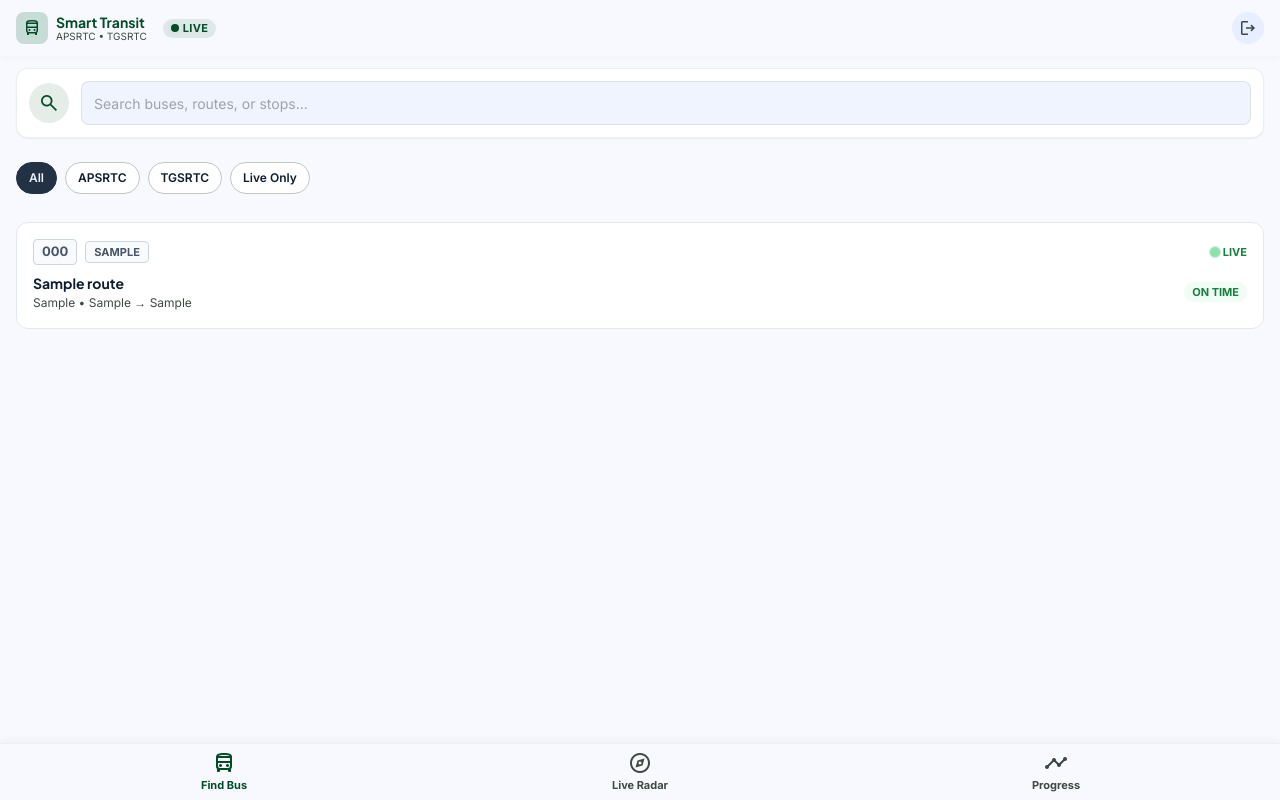
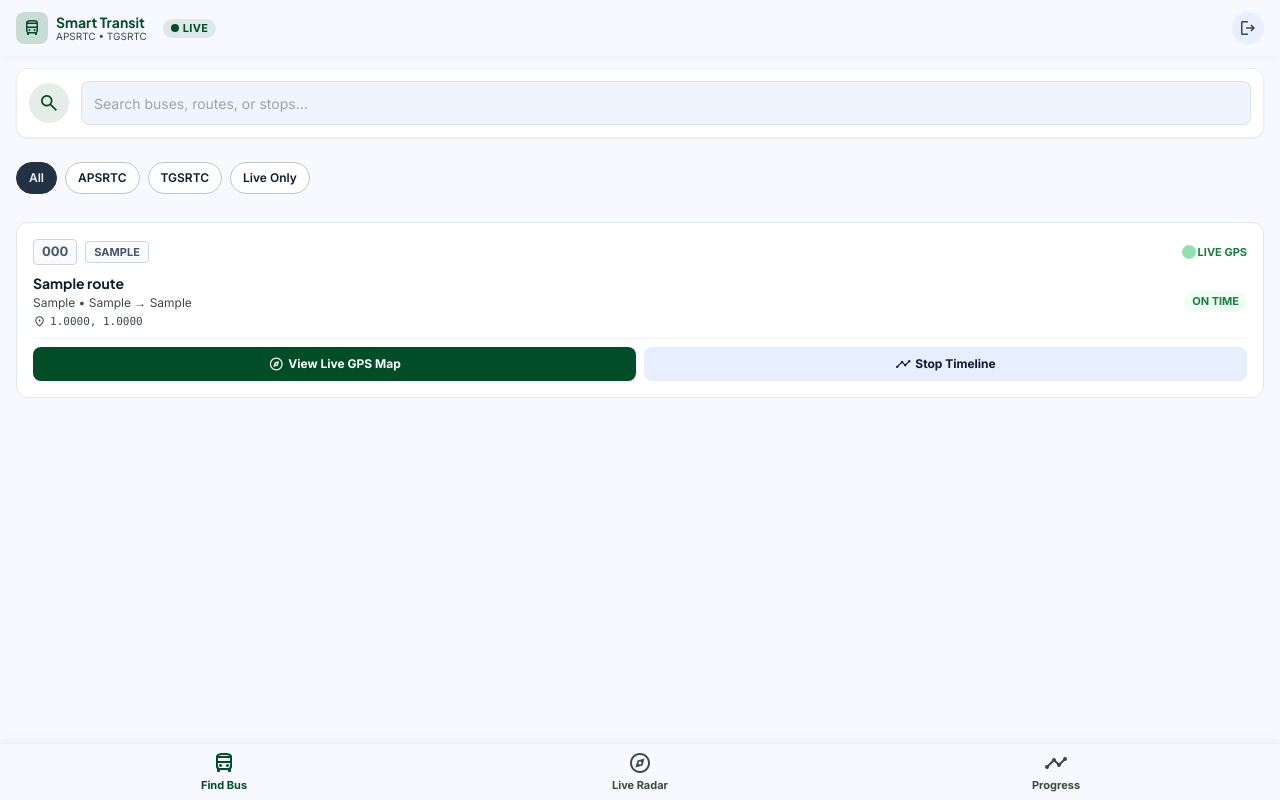
Before and after one commit to chintadachandini7-cloud/Community_project_smart_public_transport, a Flask app: page /user/dashboard in a window 1280 px wide. Run offline with Flask 3, Linux system fonts and the light colour scheme; tables that the repository leaves empty hold one stand-in row (values such as "Sample post"); some libraries are stand-ins or nearby versions.

Commit message:
feat: real-time live map tracking, GPS marker centering, and mini map on passenger dashboard

```diff
--- a/static/js/passenger.js
+++ b/static/js/passenger.js
@@ -12,6 +12,8 @@ let busMarkers = {};
 let stopMarkers = [];
 let routeLine = null;
 let refreshInterval = null;
+let progressMiniMap = null;
+let progressMiniMarker = null;
 
 // ============================================================
 // INITIALIZATION
@@ -45,11 +47,15 @@ function switchTab(tabName) {
     });
 
     // Initialize map on first visit to Live Radar tab
-    if (tabName === 'map' && !map) {
-        setTimeout(initMap, 100);
+    if (tabName === 'map') {
+        if (!map) {
+            setTimeout(initMap, 100);
+        } else {
+            setTimeout(() => map.invalidateSize(), 100);
+        }
     }
-    if (tabName === 'map' && map) {
-        setTimeout(() => map.invalidateSize(), 100);
+    if (tabName === 'progress' && progressMiniMap) {
+        setTimeout(() => progressMiniMap.invalidateSize(), 100);
     }
 }
 
@@ -63,12 +69,20 @@ function loadBuses() {
             allBuses = data;
             renderBusList();
             if (map) updateMapMarkers();
-            // Auto-refresh selected bus progress
+            renderMapPills();
+            // Auto-refresh selected bus progress & map
             if (selectedBus) {
-                const updated = allBuses.find(b => b.id === selectedBus.id);
+                const updated = allBuses.find(b => String(b.id) === String(selectedBus.id));
                 if (updated) {
                     selectedBus = updated;
                     updateProgressPanel();
+                    if (map && updated.current_latitude && updated.current_longitude) {
+                        if (busMarkers[updated.id]) {
+                            busMarkers[updated.id].setLatLng([updated.current_latitude, updated.current_longitude]);
+                        }
+                        const coordsEl = document.getElementById('map-bus-coords');
+                        if (coordsEl) coordsEl.textContent = `GPS: ${Number(updated.current_latitude).toFixed(5)}, ${Number(updated.current_longitude).toFixed(5)}`;
+                    }
                 }
             }
         })
@@ -138,9 +152,11 @@ function renderBusList() {
             : (isLive ? `<span class="px-2 py-0.5 rounded-full bg-green-50 text-green-700 text-[11px] font-bold">ON TIME</span>` : '');
 
         const serviceColor = getServiceColor(bus.service_type);
+        const hasCoords = bus.current_latitude && bus.current_longitude;
+        const coordsText = hasCoords ? `${Number(bus.current_latitude).toFixed(4)}, ${Number(bus.current_longitude).toFixed(4)}` : '';
 
         return `
-        <div class="bus-result-card" onclick="selectBus('${bus.id}')">
+        <div class="bus-result-card" onclick="trackOnMap('${bus.id}')">
             <div class="flex items-center justify-between mb-2">
                 <div class="flex items-center gap-2">
                     <span class="px-2 py-0.5 rounded text-[13px] font-bold font-body" style="background:${serviceColor.bg};color:${serviceColor.text};border:1px solid ${serviceColor.border}">
@@ -151,17 +167,29 @@ function renderBusList() {
                     </span>
                 </div>
                 <div class="flex items-center gap-1">
-                    ${isLive ? '<span class="w-2 h-2 rounded-full bg-green-500 live-pulse"></span><span class="text-[11px] font-bold text-green-700">LIVE</span>' : '<span class="text-[11px] text-on-surface-variant">GPS Simulated</span>'}
+                    ${isLive ? '<span class="w-2.5 h-2.5 rounded-full bg-green-500 live-pulse"></span><span class="text-[11px] font-bold text-green-700">LIVE GPS</span>' : '<span class="text-[11px] text-on-surface-variant">GPS Simulated</span>'}
                 </div>
             </div>
-            <div class="flex items-center justify-between">
+            <div class="flex items-center justify-between mb-2">
                 <div class="min-w-0">
                     <p class="font-headline text-[14px] font-bold text-on-surface truncate">${bus.route_name || bus.bus_name || 'Unknown Route'}</p>
                     <p class="text-[12px] text-on-surface-variant">${bus.operator || '--'} • ${bus.source || ''} → ${bus.destination || ''}</p>
+                    ${bus.driver_name ? `<p class="text-[12px] text-primary font-bold mt-1 flex items-center gap-1"><span class="material-symbols-outlined text-[15px]">badge</span> Driver: ${bus.driver_name}</p>` : ''}
+                    ${hasCoords ? `<p class="text-[11px] text-on-surface-variant mt-0.5 font-mono flex items-center gap-1"><span class="material-symbols-outlined text-[13px]">location_on</span> ${coordsText}</p>` : ''}
                 </div>
                 <div class="flex flex-col items-end gap-1 shrink-0 ml-2">
                     ${delayBadge}
                 </div>
+            </div>
+            <div class="flex items-center gap-2 pt-2 border-t border-outline-variant/20 mt-2" onclick="event.stopPropagation()">
+                <button onclick="trackOnMap('${bus.id}')" class="flex-1 py-2 px-3 rounded-lg bg-primary text-white text-[12px] font-bold flex items-center justify-center gap-1 hover:bg-primary-container transition-colors shadow-sm">
+                    <span class="material-symbols-outlined text-[16px]">explore</span>
+                    View Live GPS Map
+                </button>
+                <button onclick="selectBus('${bus.id}')" class="flex-1 py-2 px-3 rounded-lg bg-surface-container text-on-surface text-[12px] font-bold flex items-center justify-center gap-1 hover:bg-surface-container-high transition-colors">
+                    <span class="material-symbols-outlined text-[16px]">timeline</span>
+                    Stop Timeline
+                </button>
             </div>
         </div>`;
     }).join('');
@@ -196,6 +224,40 @@ function trackBusFromMap() {
     }
 }
 
+function trackOnMap(busId) {
+    const bus = allBuses.find(b => String(b.id) === String(busId));
+    if (!bus) return;
+    selectedBus = bus;
+
+    switchTab('map');
+
+    setTimeout(() => {
+        if (!map) initMap();
+        if (map) {
+            map.invalidateSize();
+            if (bus.current_latitude && bus.current_longitude) {
+                map.setView([bus.current_latitude, bus.current_longitude], 15, { animate: true });
+                if (busMarkers[bus.id]) {
+                    busMarkers[bus.id].openPopup();
+                }
+            }
+            showMapBusCard(bus);
+            const recenterBtn = document.getElementById('map-recenter-btn');
+            if (recenterBtn) recenterBtn.style.display = 'flex';
+        }
+    }, 120);
+}
+
+function recenterSelectedBus() {
+    if (!selectedBus || !map) return;
+    if (selectedBus.current_latitude && selectedBus.current_longitude) {
+        map.setView([selectedBus.current_latitude, selectedBus.current_longitude], 15, { animate: true });
+        if (busMarkers[selectedBus.id]) {
+            busMarkers[selectedBus.id].openPopup();
+        }
+    }
+}
+
 function loadProgressData() {
     if (!selectedBus) return;
 
@@ -209,6 +271,13 @@ function loadProgressData() {
     document.getElementById('prog-operator').textContent = (selectedBus.operator || '--') + ' Verified';
     document.getElementById('prog-route-name').textContent = selectedBus.route_name || selectedBus.bus_name || '--';
 
+    const driverInfoEl = document.getElementById('prog-driver-info');
+    if (driverInfoEl) {
+        driverInfoEl.innerHTML = selectedBus.driver_name
+            ? `<span class="material-symbols-outlined text-[15px]">person</span> Driver: <b class="underline">${selectedBus.driver_name}</b>`
+            : '';
+    }
+
     // Update delay status
     if (selectedBus.delay_status === 'DELAYED') {
         document.getElementById('prog-delay-status').textContent = 'DELAYED';
@@ -219,6 +288,8 @@ function loadProgressData() {
         document.getElementById('prog-delay-status').style.color = '#004d27';
         document.getElementById('prog-delay-detail').textContent = 'Running on schedule';
     }
+
+    renderProgressMiniMap();
 
     // Load stops for this bus's route
     if (selectedBus.route_id) {
@@ -235,6 +306,13 @@ function loadProgressData() {
 function updateProgressPanel() {
     if (!selectedBus) return;
 
+    const driverInfoEl = document.getElementById('prog-driver-info');
+    if (driverInfoEl) {
+        driverInfoEl.innerHTML = selectedBus.driver_name
+            ? `<span class="material-symbols-outlined text-[15px]">person</span> Driver: <b class="underline">${selectedBus.driver_name}</b>`
+            : '';
+    }
+
     // Update delay status live
     if (selectedBus.delay_status === 'DELAYED') {
         document.getElementById('prog-delay-status').textContent = 'DELAYED';
@@ -246,6 +324,8 @@ function updateProgressPanel() {
         document.getElementById('prog-delay-detail').textContent = 'Running on schedule';
     }
 
+    renderProgressMiniMap();
+
     // Reload stops timeline
     if (selectedBus.route_id) {
         fetch('/api/stops/' + selectedBus.route_id)
@@ -255,6 +335,50 @@ function updateProgressPanel() {
                 updateMetrics(stops);
             })
             .catch(() => {});
+    }
+}
+
+function renderProgressMiniMap() {
+    if (!selectedBus || !selectedBus.current_latitude || !selectedBus.current_longitude) return;
+
+    const coordsEl = document.getElementById('prog-map-coords');
+    if (coordsEl) {
+        coordsEl.textContent = `${Number(selectedBus.current_latitude).toFixed(5)}, ${Number(selectedBus.current_longitude).toFixed(5)}`;
+    }
+
+    const lat = selectedBus.current_latitude;
+    const lng = selectedBus.current_longitude;
+
+    if (!progressMiniMap) {
+        const miniContainer = document.getElementById('progress-mini-map');
+        if (miniContainer) {
+            progressMiniMap = L.map('progress-mini-map').setView([lat, lng], 15);
+            L.tileLayer('https://{s}.tile.openstreetmap.org/{z}/{x}/{y}.png', {
+                attribution: '&copy; OpenStreetMap',
+                maxZoom: 19
+            }).addTo(progressMiniMap);
+
+            const icon = L.divIcon({
+                className: 'custom-bus-icon-mini',
+                html: `<div style="width:30px;height:30px;border-radius:50%;background:#16a34a;display:flex;align-items:center;justify-content:center;box-shadow:0 2px 6px rgba(0,0,0,0.35);border:2px solid white;">
+                    <span style="color:white;font-size:16px;" class="material-symbols-outlined">directions_bus</span>
+                </div>`,
+                iconSize: [30, 30],
+                iconAnchor: [15, 15]
+            });
+
+            progressMiniMarker = L.marker([lat, lng], { icon })
+                .addTo(progressMiniMap)
+                .bindPopup(`<b>${selectedBus.bus_number}</b><br>Driver: ${selectedBus.driver_name || 'Active'}<br>Live GPS`)
+                .openPopup();
+        }
+    } else {
+        progressMiniMap.setView([lat, lng], 15);
+        if (progressMiniMarker) {
+            progressMiniMarker.setLatLng([lat, lng]);
+            progressMiniMarker.setPopupContent(`<b>${selectedBus.bus_number}</b><br>Driver: ${selectedBus.driver_name || 'Active'}<br>Live GPS`);
+        }
+        setTimeout(() => progressMiniMap.invalidateSize(), 100);
     }
 }
 
@@ -434,13 +558,52 @@ function updateMetrics(stops) {
 // LEAFLET MAP (Live Radar Tab)
 // ============================================================
 function initMap() {
-    map = L.map('live-map').setView([16.5062, 80.6480], 10);
+    let centerLat = 16.5062;
+    let centerLng = 80.6480;
+    let zoomLevel = 10;
+
+    if (selectedBus && selectedBus.current_latitude && selectedBus.current_longitude) {
+        centerLat = selectedBus.current_latitude;
+        centerLng = selectedBus.current_longitude;
+        zoomLevel = 15;
+    } else if (allBuses.length > 0) {
+        const liveBus = allBuses.find(b => b.gps_source === 'Real' || b.status === 'Active Trip') || allBuses[0];
+        if (liveBus && liveBus.current_latitude) {
+            centerLat = liveBus.current_latitude;
+            centerLng = liveBus.current_longitude;
+            zoomLevel = 14;
+        }
+    }
+
+    map = L.map('live-map').setView([centerLat, centerLng], zoomLevel);
     L.tileLayer('https://{s}.tile.openstreetmap.org/{z}/{x}/{y}.png', {
         attribution: '&copy; <a href="https://www.openstreetmap.org/copyright">OpenStreetMap</a> contributors',
         maxZoom: 19
     }).addTo(map);
 
     updateMapMarkers();
+    renderMapPills();
+
+    if (selectedBus) {
+        showMapBusCard(selectedBus);
+    }
+}
+
+function renderMapPills() {
+    const container = document.getElementById('map-live-bus-pills');
+    if (!container) return;
+
+    container.innerHTML = allBuses.map(b => {
+        const isLive = b.gps_source === 'Real' || b.status === 'Active Trip';
+        const isSelected = selectedBus && String(selectedBus.id) === String(b.id);
+        const bg = isSelected ? 'bg-primary text-white border-primary shadow-sm' : (isLive ? 'bg-green-50 text-green-800 border-green-300' : 'bg-white/90 text-on-surface border-outline-variant/40');
+        const star = (b.bus_number || '').includes('00 C') ? '⭐ ' : '';
+
+        return `<button onclick="trackOnMap('${b.id}')" class="shrink-0 h-7 px-2.5 rounded-full text-[11px] font-bold border transition-all flex items-center gap-1 ${bg}">
+            ${isLive ? '<span class="w-1.5 h-1.5 rounded-full bg-green-500 live-pulse"></span>' : ''}
+            <span>${star}${b.bus_number}</span>
+        </button>`;
+    }).join('');
 }
 
 function updateMapMarkers() {
@@ -450,27 +613,49 @@ function updateMapMarkers() {
         if (!bus.current_latitude || !bus.current_longitude) return;
 
         const isLive = bus.gps_source === 'Real' || bus.status === 'Active Trip';
-        const color = isLive ? '#006837' : '#475569';
+        const isSelected = selectedBus && String(selectedBus.id) === String(bus.id);
+        const color = isLive ? '#16a34a' : '#475569';
+        const border = isSelected ? '3px solid #facc15' : '2px solid white';
+        const scale = isSelected ? 'transform:scale(1.2);' : '';
 
         const icon = L.divIcon({
             className: 'custom-bus-icon',
-            html: `<div style="width:28px;height:28px;border-radius:50%;background:${color};display:flex;align-items:center;justify-content:center;box-shadow:0 2px 6px rgba(0,0,0,0.3);border:2px solid white;">
-                <span style="color:white;font-size:14px;" class="material-symbols-outlined">directions_bus</span>
+            html: `<div style="position:relative;width:32px;height:32px;border-radius:50%;background:${color};display:flex;align-items:center;justify-content:center;box-shadow:0 3px 8px rgba(0,0,0,0.35);border:${border};${scale}">
+                ${isLive ? '<span class="animate-ping absolute inline-flex h-full w-full rounded-full bg-green-400 opacity-60"></span>' : ''}
+                <span style="color:white;font-size:16px;z-index:2;" class="material-symbols-outlined">directions_bus</span>
             </div>`,
-            iconSize: [28, 28],
-            iconAnchor: [14, 14]
+            iconSize: [32, 32],
+            iconAnchor: [16, 16]
         });
+
+        const popupContent = `
+            <div style="font-family:sans-serif;padding:4px;min-width:170px;">
+                <div style="font-size:14px;font-weight:bold;color:#004d27;">${bus.bus_number}</div>
+                <div style="font-size:12px;color:#555;margin-bottom:4px;">${bus.route_name || bus.bus_name || ''}</div>
+                <div style="display:inline-block;padding:2px 6px;border-radius:4px;background:${isLive ? '#dcfce7' : '#f1f5f9'};color:${isLive ? '#15803d' : '#475569'};font-size:11px;font-weight:bold;margin-bottom:4px;">
+                    ${isLive ? '🟢 LIVE GPS STREAM' : 'GPS Simulated'}
+                </div>
+                ${bus.driver_name ? `<div style="font-size:11px;color:#1d4ed8;font-weight:bold;">Driver: ${bus.driver_name}</div>` : ''}
+                <div style="font-size:10px;color:#666;font-family:monospace;margin-top:2px;">
+                    GPS: ${Number(bus.current_latitude).toFixed(5)}, ${Number(bus.current_longitude).toFixed(5)}
+                </div>
+            </div>`;
 
         if (busMarkers[bus.id]) {
             busMarkers[bus.id].setLatLng([bus.current_latitude, bus.current_longitude]);
+            busMarkers[bus.id].setIcon(icon);
+            busMarkers[bus.id].setPopupContent(popupContent);
         } else {
             const marker = L.marker([bus.current_latitude, bus.current_longitude], { icon })
                 .addTo(map)
+                .bindPopup(popupContent)
                 .on('click', () => {
                     selectedBus = bus;
                     showMapBusCard(bus);
+                    const recenterBtn = document.getElementById('map-recenter-btn');
+                    if (recenterBtn) recenterBtn.style.display = 'flex';
                 });
-            marker.bindTooltip(`${bus.bus_number} — ${bus.route_name || bus.bus_name || ''}`, { direction: 'top', offset: [0, -16] });
+            marker.bindTooltip(`${bus.bus_number} (${bus.driver_name || bus.operator})`, { direction: 'top', offset: [0, -18] });
             busMarkers[bus.id] = marker;
         }
     });
@@ -482,8 +667,16 @@ function showMapBusCard(bus) {
     document.getElementById('map-bus-route').textContent = bus.route_name || bus.bus_name || '';
 
     const isLive = bus.gps_source === 'Real' || bus.status === 'Active Trip';
-    document.getElementById('map-bus-status').textContent = isLive ? 'LIVE' : 'Simulated';
+    document.getElementById('map-bus-status').textContent = isLive ? 'LIVE GPS' : 'Simulated';
     document.getElementById('map-bus-status-dot').style.background = isLive ? '#16a34a' : '#94a3b8';
+
+    const driverEl = document.getElementById('map-bus-driver');
+    if (driverEl) driverEl.textContent = bus.driver_name ? `Driver: ${bus.driver_name}` : '';
+
+    const coordsEl = document.getElementById('map-bus-coords');
+    if (coordsEl) {
+        coordsEl.textContent = bus.current_latitude ? `GPS: ${Number(bus.current_latitude).toFixed(5)}, ${Number(bus.current_longitude).toFixed(5)}` : '';
+    }
 
     document.getElementById('map-bus-next-stop').textContent = bus.next_stop_name || 'Loading...';
 
@@ -504,11 +697,16 @@ function drawRouteOnMap(stops, bus) {
     stopMarkers.forEach(m => map.removeLayer(m));
     stopMarkers = [];
 
-    if (!stops || stops.length === 0) return;
+    if (!stops || stops.length === 0) {
+        if (bus && bus.current_latitude && bus.current_longitude) {
+            map.setView([bus.current_latitude, bus.current_longitude], 15);
+        }
+        return;
+    }
 
     // Draw polyline through stops
     const coords = stops.map(s => [s.latitude, s.longitude]);
-    routeLine = L.polyline(coords, { color: '#006837', weight: 3, opacity: 0.7, dashArray: '8 4' }).addTo(map);
+    routeLine = L.polyline(coords, { color: '#006837', weight: 4, opacity: 0.8, dashArray: '8 5' }).addTo(map);
 
     // Add stop markers
     stops.forEach((stop, i) => {
@@ -530,8 +728,17 @@ function drawRouteOnMap(stops, bus) {
         stopMarkers.push(marker);
     });
 
-    // Fit map to route
-    map.fitBounds(routeLine.getBounds().pad(0.1));
+    // If bus has current GPS, ALWAYS include the bus in bounds or center on bus!
+    const bounds = routeLine.getBounds();
+    if (bus && bus.current_latitude && bus.current_longitude) {
+        bounds.extend([bus.current_latitude, bus.current_longitude]);
+    }
+    const distToFirst = (bus && bus.current_latitude) ? haversine(bus.current_latitude, bus.current_longitude, stops[0].latitude, stops[0].longitude) : 0;
+    if (distToFirst > 400 && bus && bus.current_latitude) {
+        map.setView([bus.current_latitude, bus.current_longitude], 15);
+    } else {
+        map.fitBounds(bounds.pad(0.15));
+    }
 }
 
 // ============================================================
--- a/templates/index.html
+++ b/templates/index.html
@@ -154,27 +154,46 @@
 
     <!-- TAB: Live Radar (OpenStreetMap) -->
     <div id="tab-map" class="tab-panel w-full relative" style="flex:1;">
+        <!-- Live Radar Top Action Bar -->
+        <div class="absolute top-3 left-3 right-3 z-[1000] flex items-center justify-between pointer-events-none">
+            <div class="flex items-center gap-1.5 overflow-x-auto pb-1 pointer-events-auto max-w-[80%]" id="map-live-bus-pills">
+                <!-- Dynamically populated live bus pills -->
+            </div>
+            <button id="map-recenter-btn" onclick="recenterSelectedBus()" class="pointer-events-auto h-9 px-3 rounded-full bg-white text-primary font-bold text-[12px] shadow-md border border-outline-variant/30 flex items-center gap-1 hover:bg-surface-container transition-colors" style="display:none;">
+                <span class="material-symbols-outlined text-[16px]">my_location</span>
+                <span>Center Bus</span>
+            </button>
+        </div>
+
         <div id="live-map"></div>
+
         <!-- Floating card on map for selected bus -->
         <div class="map-floating-card" id="map-bus-card" style="display:none;">
             <div class="flex items-center justify-between">
                 <div class="flex items-center gap-2">
-                    <span class="material-symbols-outlined text-primary text-[20px]">directions_bus</span>
+                    <span class="material-symbols-outlined text-primary text-[22px]">directions_bus</span>
                     <div>
-                        <span class="font-headline text-[14px] font-bold" id="map-bus-number">--</span>
+                        <span class="font-headline text-[15px] font-bold" id="map-bus-number">--</span>
                         <span class="text-[12px] text-on-surface-variant ml-1" id="map-bus-route">--</span>
                     </div>
                 </div>
                 <div class="flex items-center gap-1">
                     <span class="w-2 h-2 rounded-full live-pulse" id="map-bus-status-dot" style="background:#16a34a;"></span>
-                    <span class="text-[11px] font-bold" id="map-bus-status">--</span>
+                    <span class="text-[11px] font-bold text-green-700" id="map-bus-status">--</span>
                 </div>
+            </div>
+            <div class="mt-1 flex flex-wrap gap-x-4 gap-y-1 text-[12px] text-on-surface-variant">
+                <span id="map-bus-driver" class="font-semibold text-primary"></span>
+                <span id="map-bus-coords" class="font-mono text-[11px]"></span>
             </div>
             <div class="flex items-center justify-between mt-2 pt-2 border-t border-outline-variant/30">
                 <div class="text-[12px] text-on-surface-variant">
                     <span class="font-semibold text-on-surface" id="map-bus-next-stop">--</span> • Next Stop
                 </div>
-                <button class="h-8 px-3 rounded-lg bg-primary text-on-primary text-[12px] font-bold" onclick="trackBusFromMap()">Track Progress</button>
+                <div class="flex items-center gap-2">
+                    <button class="h-8 px-2.5 rounded-lg bg-surface-container text-on-surface text-[12px] font-bold" onclick="recenterSelectedBus()">Center</button>
+                    <button class="h-8 px-3 rounded-lg bg-primary text-on-primary text-[12px] font-bold" onclick="trackBusFromMap()">Timeline</button>
+                </div>
             </div>
         </div>
     </div>
@@ -203,6 +222,26 @@
                     </div>
                 </div>
                 <h1 class="font-headline text-[18px] font-bold text-on-primary truncate mt-1" id="prog-route-name">--</h1>
+                <div id="prog-driver-info" class="text-[12px] text-white/90 font-medium mt-0.5 flex items-center gap-1"></div>
+            </div>
+
+            <!-- Mini Live GPS Map Card -->
+            <div class="w-full bg-white rounded-xl p-3 shadow-sm border border-outline-variant/30 flex flex-col gap-2">
+                <div class="flex items-center justify-between">
+                    <div class="flex items-center gap-2">
+                        <span class="material-symbols-outlined text-primary text-[20px]">my_location</span>
+                        <span class="font-headline text-[14px] font-bold text-on-surface">Live GPS Position on Map</span>
+                    </div>
+                    <span class="px-2 py-0.5 rounded-full bg-green-100 text-green-800 text-[11px] font-bold" id="prog-map-badge">🟢 LIVE GPS</span>
+                </div>
+                <div id="progress-mini-map" style="width:100%;height:220px;border-radius:10px;z-index:1;"></div>
+                <div class="flex justify-between items-center text-[12px] text-on-surface-variant px-1">
+                    <span>Coordinates: <b id="prog-map-coords" class="text-on-surface font-mono">--</b></span>
+                    <button onclick="trackOnMap(selectedBus.id)" class="text-primary font-bold hover:underline flex items-center gap-0.5">
+                        <span>Full Radar</span>
+                        <span class="material-symbols-outlined text-[14px]">open_in_new</span>
+                    </button>
+                </div>
             </div>
 
             <!-- Telemetry Metrics -->
```
